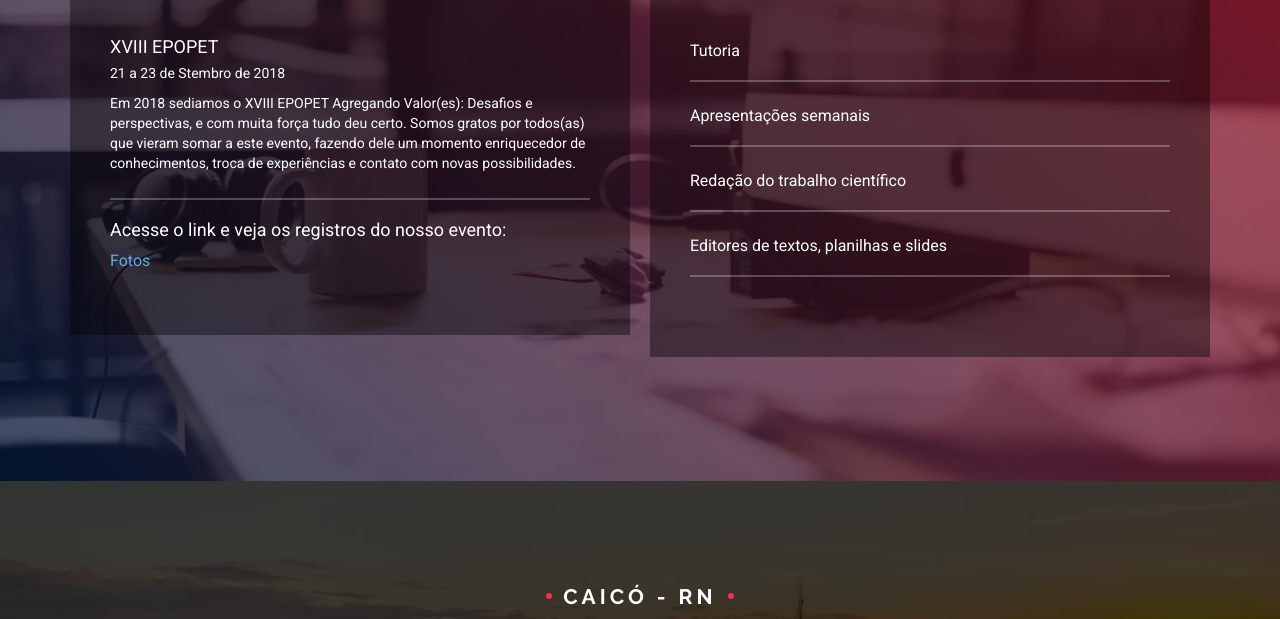
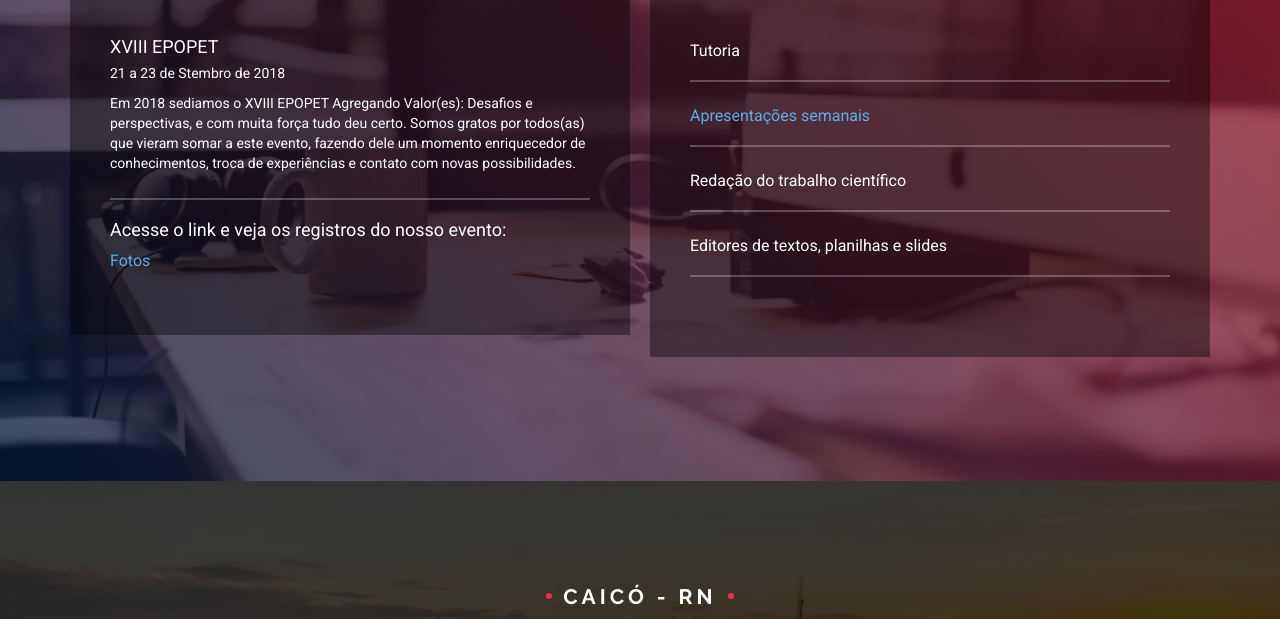
Before and after one commit to byte-serido/petcourse.github.io, a plain HTML site: page index.html in a window 1280 px wide. Shown: the part 2487-3106 px from the top of the page. Drawn offline with Linux system fonts and the light colour scheme; a web font is replaced by a local one.

Commit message:
Link para as apresentações

```diff
--- a/index.html
+++ b/index.html
@@ -232,7 +232,7 @@
                             <h3> <i class="icon-book-open"></i> Projetos</h3>
                             <ul class="list-none">
                                 <li>Tutoria</li>
-                                <li>Apresenta&ccedil;&otilde;es semanais</li>
+                                <li><a href="https://drive.google.com/drive/folders/1jhE2pwiNfUgn3A7R3aqLnaIr8LXU5Bxf">Apresenta&ccedil;&otilde;es semanais</a></li>
                                 <li>Reda&ccedil;&atilde;o do trabalho cient&iacute;fico</li>
                                 <li>Editores de textos, planilhas e slides</li>
                                 <li>
```
